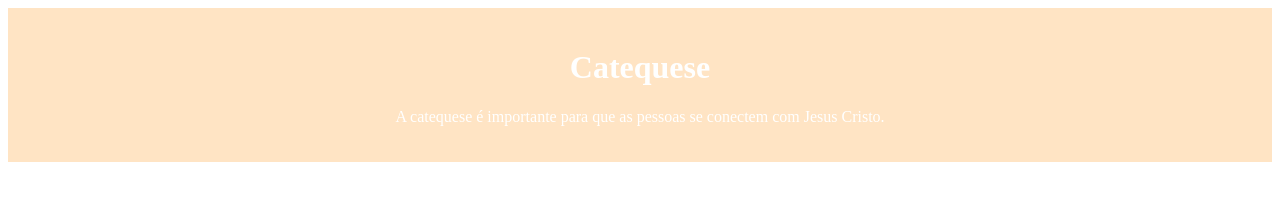
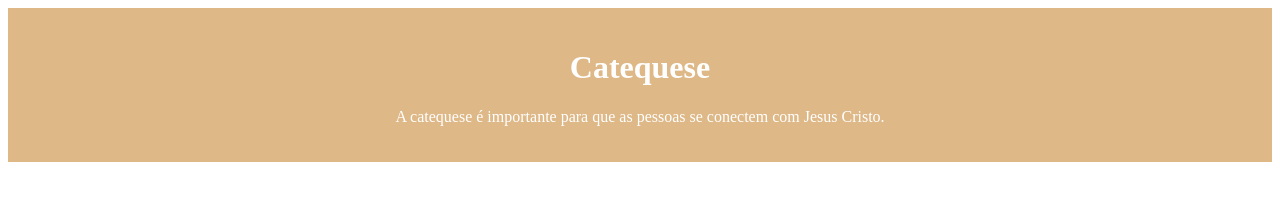
Before and after one commit to mariaeduarda1122/catequese, a plain HTML site: page index.html in a window 1280 px wide. Drawn offline with Linux system fonts and the light colour scheme.

Commit message:
trabalho

```diff
--- a/style.css
+++ b/style.css
@@ -1,5 +1,7 @@
 header {
-    background-color: bisque;
+    background-color: burlywood;
     color: white;
     padding: 20px;
     text-align: center;
+
+    }
```
